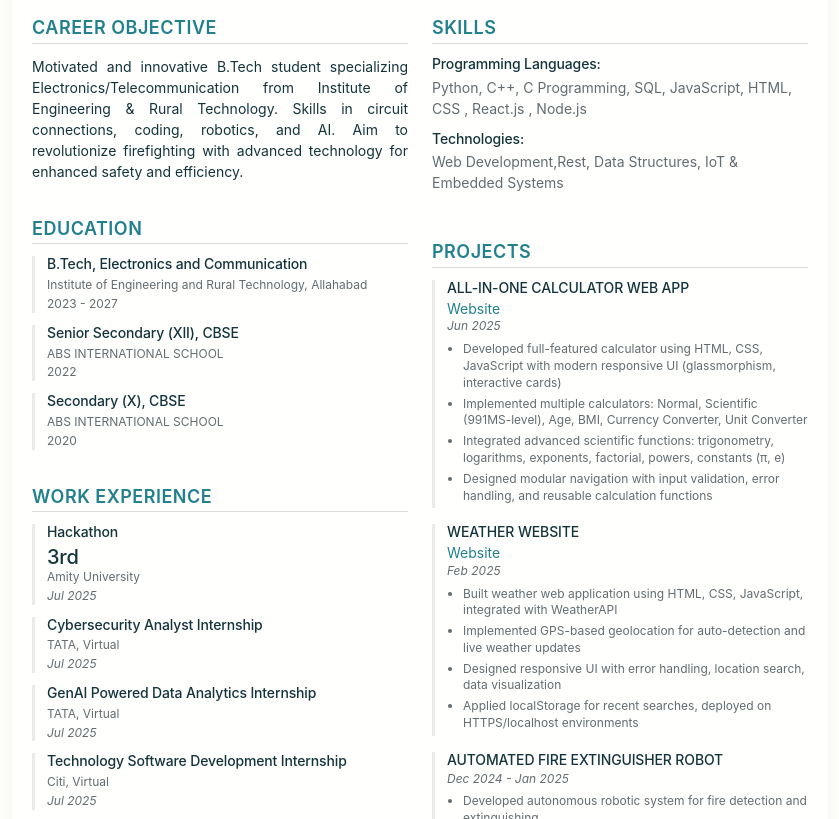
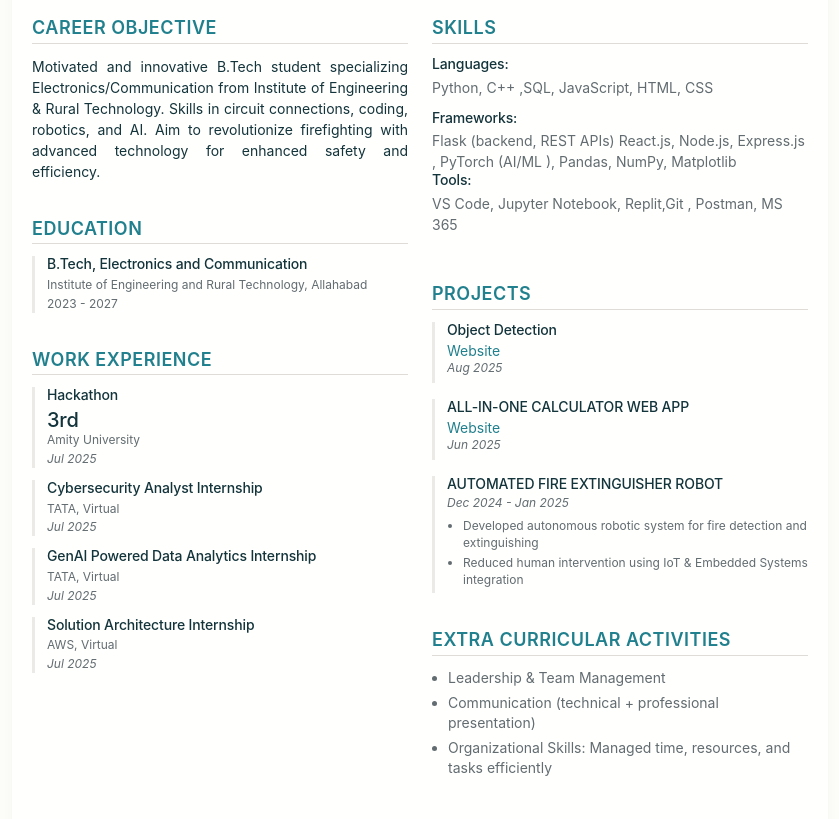
Before and after one commit to Akarshak51/Resume, a plain HTML site: page index.html in a window 1280 px wide. Shown: the part 142-961 px from the top of the page, without its empty margins (220-1059 px from the left). Drawn offline with Linux system fonts and the light colour scheme; a script that the page names is missing; a web font is replaced by a local one.

Commit message:
Update index.html

```diff
--- a/index.html
+++ b/index.html
@@ -36,15 +36,11 @@
                     <a href="https://leetcode.com/u/Akarshak51/" class="logo-link leetcode" target="_blank" rel="noopener" title="LeetCode Profile">
                         <div class="logo">LC</div>
                     </a>
-                    <a href="https://www.kaggle.com/akarashak51" class="logo-link kaggle" target="_blank" rel="noopener" title="Kaggle Profile">
-                        <div class="logo">K</div>
-                    </a>
+
                     <a href="https://www.codechef.com/users/clear_mood_66" class="logo-link codechef" target="_blank" rel="noopener" title="CodeChef Profile">
                         <div class="logo">CC</div>
                     </a>
-                    <a href="https://www.hackerrank.com/profile/aveshmishra51" class="logo-link hackerrank" target="_blank" rel="noopener" title="HackerRank Profile">
-                        <div class="logo">HR</div>
-                    </a>
+
                     <a href="https://github.com/Akarshak51" class="logo-link github" target="_blank" rel="noopener" title="GitHub Profile">
                         <div class="logo">GH</div>
                     </a>
@@ -59,7 +55,7 @@
                 <!-- Career Objective -->
                 <section class="section">
                     <h2 class="section-title">CAREER OBJECTIVE</h2>
-                    <p class="objective-text">Motivated and innovative B.Tech student specializing Electronics/Telecommunication from Institute of Engineering & Rural Technology. Skills in circuit connections, coding, robotics, and AI. Aim to revolutionize firefighting with advanced technology for enhanced safety and efficiency.</p>
+                    <p class="objective-text">Motivated and innovative B.Tech student specializing Electronics/Communication from Institute of Engineering & Rural Technology. Skills in circuit connections, coding, robotics, and AI. Aim to revolutionize firefighting with advanced technology for enhanced safety and efficiency.</p>
                 </section>
 
                 <!-- Education -->
@@ -71,16 +67,7 @@
                             <div class="institution">Institute of Engineering and Rural Technology, Allahabad</div>
                             <div class="year">2023 - 2027</div>
                         </div>
-                        <div class="education-item">
-                            <h3 class="degree">Senior Secondary (XII), CBSE</h3>
-                            <div class="institution">ABS INTERNATIONAL SCHOOL</div>
-                            <div class="year">2022 </div>
-                        </div>
-                        <div class="education-item">
-                            <h3 class="degree">Secondary (X), CBSE</h3>
-                            <div class="institution">ABS INTERNATIONAL SCHOOL</div>
-                            <div class="year">2020 </div>
-                        </div>
+
                     </div>
                 </section>
 
@@ -111,12 +98,6 @@
                         </div>
 
 
-                        <div class="experience-item">
-                            <h3 class="job-title">Technology Software Development Internship</h3>
-                            <div class="company">Citi, Virtual</div>
-                            <div class="date">Jul 2025</div>
-                        </div>
-
 
                         <div class="experience-item">
                             <h3 class="job-title">Solution Architecture Internship</h3>
@@ -125,11 +106,7 @@
                         </div>
 
 
-                        <div class="experience-item">
-                            <h3 class="job-title">Software Engineering Internship</h3>
-                            <div class="company">Quantium, Virtual</div>
-                            <div class="date">Jul 2025</div>
-                        </div>
+
 
 
                     </div>
@@ -142,18 +119,38 @@
                 <section class="section">
                     <h2 class="section-title">SKILLS</h2>
                     <div class="skills-category">
-                        <h3 class="skills-subtitle">Programming Languages:</h3>
-                        <div class="skills-list">Python, C++, C Programming, SQL, JavaScript, HTML, CSS , React.js , Node.js</div>
+                        <h3 class="skills-subtitle">Languages:</h3>
+                        <div class="skills-list">Python, C++ ,SQL, JavaScript, HTML, CSS </div>
                     </div>
                     <div class="skills-category">
-                        <h3 class="skills-subtitle">Technologies:</h3>
-                        <div class="skills-list">Web Development,Rest, Data Structures, IoT & Embedded Systems</div>
+                        <h3 class="skills-subtitle">Frameworks:</h3>
+                        <div class="skills-list">Flask (backend, REST APIs)
+
+React.js, Node.js, Express.js
+, PyTorch (AI/ML ),
+
+Pandas, NumPy, Matplotlib</div>
+ <div class="skills-category">
+                        <h3 class="skills-subtitle">Tools:</h3>
+                        <div class="skills-list">VS Code, Jupyter Notebook, Replit,Git , Postman, MS 365</div>
+                    </div>
                     </div>
                 </section>
 
                 <!-- Projects -->
                 <section class="section">
                     <h2 class="section-title">PROJECTS</h2>
+                     <div class="projects-list">
+                        <div class="project-item">
+                            <h3 class="project-title">Object Detection</h3>
+
+                            <a href="https://yolo-object-detection-voice.vercel.app/">Website</a>
+
+
+                            <div class="project-date">Aug 2025</div>
+
+                        </div>
+
                     <div class="projects-list">
                         <div class="project-item">
                             <h3 class="project-title">ALL-IN-ONE CALCULATOR WEB APP</h3>
@@ -162,27 +159,8 @@
 
 
                             <div class="project-date">Jun 2025</div>
-                            <ul class="project-description">
-                                <li>Developed full-featured calculator using HTML, CSS, JavaScript with modern responsive UI (glassmorphism, interactive cards)</li>
-                                <li>Implemented multiple calculators: Normal, Scientific (991MS-level), Age, BMI, Currency Converter, Unit Converter</li>
-                                <li>Integrated advanced scientific functions: trigonometry, logarithms, exponents, factorial, powers, constants (π, e)</li>
-                                <li>Designed modular navigation with input validation, error handling, and reusable calculation functions</li>
-                            </ul>
+
                         </div>
-
-                        <div class="project-item">
-                            <h3 class="project-title">WEATHER WEBSITE</h3>
-                             <a href="https://weatherly-j8yd-lf2vlg46q-mishra46er-7701s-projects.vercel.app">Website</a>
-                            <div class="project-date">Feb 2025</div>
-                            <ul class="project-description">
-                                <li>Built weather web application using HTML, CSS, JavaScript, integrated with WeatherAPI</li>
-                                <li>Implemented GPS-based geolocation for auto-detection and live weather updates</li>
-                                <li>Designed responsive UI with error handling, location search, data visualization</li>
-                                <li>Applied localStorage for recent searches, deployed on HTTPS/localhost environments</li>
-                            </ul>
-                        </div>
-
-
 
                         <div class="project-item">
                             <h3 class="project-title">AUTOMATED FIRE EXTINGUISHER ROBOT</h3>
@@ -190,7 +168,6 @@
                             <ul class="project-description">
                                 <li>Developed autonomous robotic system for fire detection and extinguishing</li>
                                 <li>Reduced human intervention using IoT & Embedded Systems integration</li>
-                                <li>Successfully implemented fire detection and extinguishing mechanisms</li>
                             </ul>
                         </div>
                     </div>
@@ -200,8 +177,8 @@
                 <section class="section">
                     <h2 class="section-title">EXTRA CURRICULAR ACTIVITIES</h2>
                     <ul class="activities-list">
-                        <li>Project Management: Planned and executed academic/technical projects within deadlines</li>
-                        <li>Decision Making: Analyzed situations and selected effective solutions</li>
+                        <li>Leadership & Team Management</li>
+                        <li>Communication (technical + professional presentation)</li>
                         <li>Organizational Skills: Managed time, resources, and tasks efficiently</li>
                     </ul>
                 </section>
```
